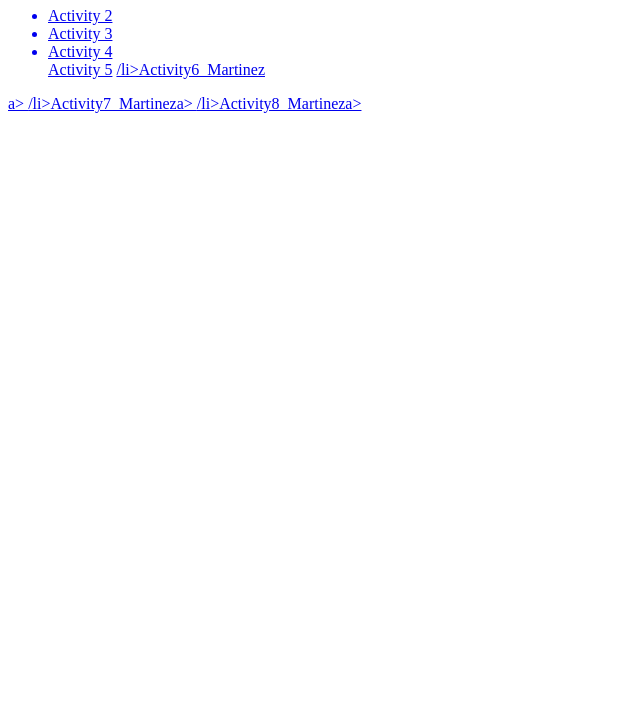
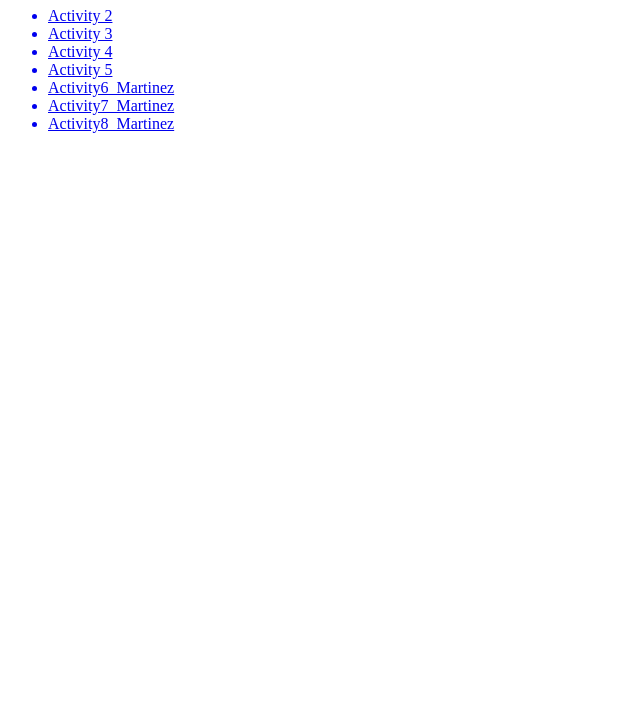
Before and after one commit to RYM169/Microcredentials, a plain HTML site: page index.html in a window 1280 px wide. Shown: the part 73-800 px from the top of the page, without its empty margins (0-640 px from the left). Drawn offline with Linux system fonts and the light colour scheme.

Commit message:
Add files via upload

```diff
--- a/index.html
+++ b/index.html
@@ -10,10 +10,10 @@
         <a href="Activity2_Martinez/Index.html"><li>Activity 2</li></a>
         <a href="Activity3_Martinez/activity3.html"><li>Activity 3</li></a>
         <a href="Activity4_Martinez/Activity4.html"><li>Activity 4</li></a>
-        <a href="Activity5_Martinez/index.html"></li>Activity 5</li></a>
-        <a href="Activity6_Martinez/index.html"<>/li>Activity6_Martinez</li></ul>a>
-        <a href="Activity7_Martinez/index.html"<>/li>Activity7_Martinez</li></ul>a>
-        <a href="Activity8_Martinez/index.html"<>/li>Activity8_Martinez</li></ul>a>
+        <a href="Activity5_Martinez/index.html"><li>Activity 5</li></a>
+        <a href="Activity6_Martinez/index.html"><li>Activity6_Martinez</li><a>
+        <a href="Activity7_Martinez/index.html"><li>Activity7_Martinez</li><a>
+        <a href="Activity8_Martinez/index.html"><li>Activity8_Martinez</li><a>
 
         </ul>
 
```
